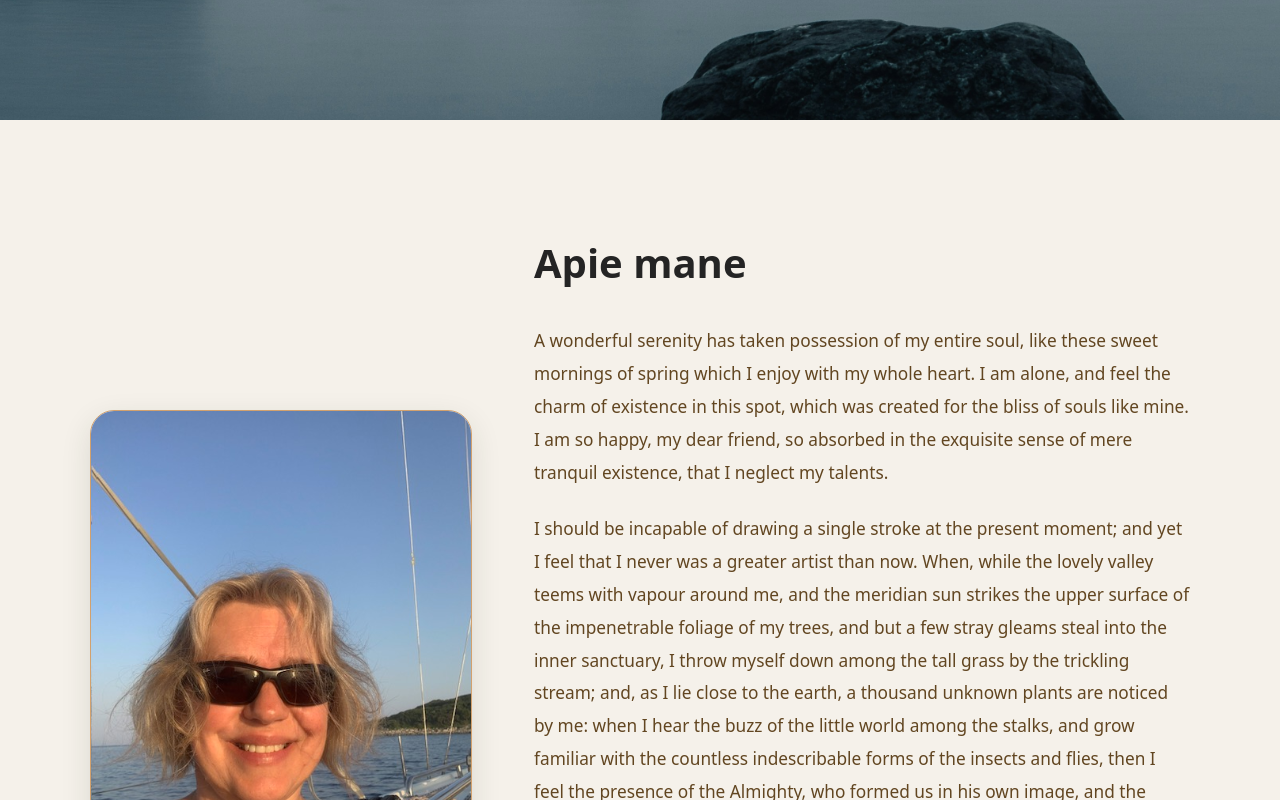
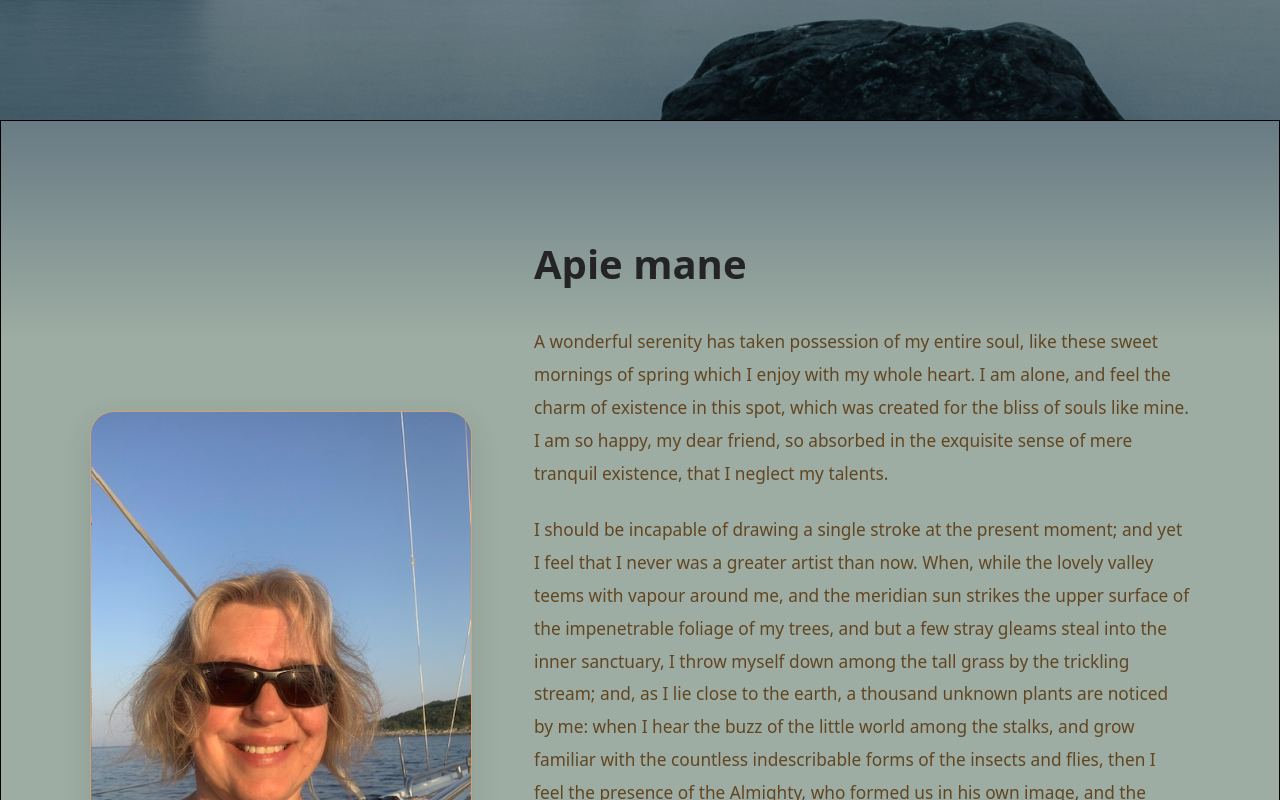
Before and after one commit to Remigijus66/savin, a React (Vite) app: page / in a window 1280 px wide. Shown: the part 680-1480 px from the top of the page. Built offline with nearby package versions, Linux system fonts and the light colour scheme.

Commit message:
gradient background

```diff
--- a/src/App.css
+++ b/src/App.css
@@ -66,7 +66,12 @@ button:focus-visible {
   --text-light: #ffffff;
 
   --background-main: #ffffff;
-  --background-section: #f5f1ea;
+  --background-main-alt1: #9DADA3;
+  --background-main-alt2: #CFD8DF;
+  --background-main-s3: #5B6972;
+  --background-main-s4: #D0D8DA;
+
+    --background-section: #A6B6BA;
 
   --border-color: #D2A16E;
 }
--- a/src/components/Section.tsx
+++ b/src/components/Section.tsx
@@ -1,12 +1,27 @@
 type SectionProps = {
   id: string;
   children: React.ReactNode;
+
   background?: "white" | "light" | "image";
   imageUrl?: string;
 
   justifyContent?: React.CSSProperties["justifyContent"];
   alignItems?: React.CSSProperties["alignItems"];
   height?: React.CSSProperties["height"];
+
+  /**
+   * Example:
+   * [
+   *   { color: "#ffffff", stop: "0%" },
+   *   { color: "#ff0000", stop: "10%" },
+   *   { color: "#ff0000", stop: "90%" },
+   *   { color: "#0000ff", stop: "100%" },
+   * ]
+   */
+  gradientStops?: {
+    color: string;
+    stop: string;
+  }[];
 };
 
 export default function Section({
@@ -16,7 +31,8 @@ export default function Section({
   imageUrl,
   justifyContent = "center",
   alignItems = "center",
-  height= "",
+  height = "",
+  gradientStops,
 }: SectionProps) {
   const backgroundStyle =
     background === "light"
@@ -25,18 +41,25 @@ export default function Section({
       ? `url(${imageUrl})`
       : "#ffffff";
 
+  const gradient =
+    gradientStops && gradientStops.length > 0
+      ? `linear-gradient(to bottom, ${gradientStops
+          .map((g) => `${g.color} ${g.stop}`)
+          .join(", ")})`
+      : undefined;
+
   return (
     <section
       id={id}
       style={{
         minHeight: "100vh",
 
-        // padding: "3rem",
-
         backgroundImage:
           background === "image"
-            ? backgroundStyle
-            : undefined,
+            ? gradient
+              ? `${gradient}, ${backgroundStyle}`
+              : backgroundStyle
+            : gradient,
 
         backgroundColor:
           background !== "image"
@@ -49,20 +72,17 @@ export default function Section({
     >
       <div
         style={{
-          // border: "1px solid rgba(0,0,0,1)",
-          // width: "100% ",
           maxWidth: "1400px",
           margin: "0 auto",
-// height:"100%",
-// height:"100vh",
-height,
-    //  padding: "3rem",
+
+          height,
+
           display: "flex",
           flexDirection: "column",
 
           justifyContent,
           alignItems,
-
+          border: "1px solid black",
         }}
       >
         {children}
--- a/src/sections/About.tsx
+++ b/src/sections/About.tsx
@@ -10,7 +10,28 @@ const aboutText = [
 
 export default function About() {
   return (
-    <Section id="about" background="light">
+    <Section id="about" background="light"
+  //     gradientStops={[
+  //   { color: "#12242e", stop: "0%" },
+
+  //   // quick transition to own color
+  //   { color: "var(--background-main-s1)", stop: "10%" },
+
+  //   // keep own color through most of section
+  //   { color: "var(--background-main-s1)", stop: "10%" },
+
+  //   // transition to next sectioncolor
+  //   { color: "var(--background-main-s2)", stop: "10%" },
+  // ]}
+gradientStops={
+  [
+  { color: "#687a84", stop: "0%" },   // A
+  { color: "var(--background-main-alt1)", stop: "20%" },   // A
+  { color: "var(--background-main-alt1)", stop: "80%" },
+  { color: "var(--background-main-alt2)", stop: "100%" }, // B (boundary)
+]
+}
+  >
       <div
         style={{
           maxWidth: "1100px",
--- a/src/sections/Contact.tsx
+++ b/src/sections/Contact.tsx
@@ -23,6 +23,13 @@ export default function Contact() {
       imageUrl="/liepyno.png"
       justifyContent="flex-end"
       alignItems="flex-end"
+   gradientStops={
+  [
+
+  { color: "var(--background-main-alt1)", stop: "80%" },
+  { color: "var(--background-main-alt2)", stop: "100%" },
+]
+}
     >
       <div
         // className="theme-ocean"
--- a/src/sections/Duk.tsx
+++ b/src/sections/Duk.tsx
@@ -67,6 +67,14 @@ export default function Duk() {
       justifyContent="flex-start"
       alignItems="flex-start"
       background="light"
+   gradientStops={
+  [
+
+  { color: "var(--background-main-alt2)", stop: "80%" },
+  { color: "var(--background-main-alt1)", stop: "100%" },
+]
+}
+
     >
       <div
         style={{
--- a/src/sections/Gestalt.tsx
+++ b/src/sections/Gestalt.tsx
@@ -14,7 +14,13 @@ const gestaltText = [
 
 export default function Gestalt() {
   return (
-    <Section id="gestalt" background="light" height="100vh">
+    <Section id="gestalt" background="light" height="100vh"   gradientStops={
+  [
+
+  { color: "var(--background-main-alt1)", stop: "80%" },
+  { color: "var(--background-main-alt2)", stop: "100%" },
+]
+}>
 <div
   style={{
     minHeight: "100vh",
--- a/src/sections/Hero.tsx
+++ b/src/sections/Hero.tsx
@@ -39,7 +39,7 @@ export default function Hero() {
     <Section id="hero" background="image" imageUrl="/sea.jpg" justifyContent="flex-start" alignItems="center">
     <div  style={{ padding: "3rem"}}>
         <h1 style={{ color: "var(--color-primary)" }}>
-
+          Geštaltinė psichoterapija
         </h1>
 
         <p style={{ fontSize: "40px", color: "var(--color-accent)" }}>
--- a/src/sections/Services.tsx
+++ b/src/sections/Services.tsx
@@ -20,7 +20,15 @@ const services = [
 
 export default function Services() {
   return (
-    <Section id="services" background="light">
+    <Section id="services" background="light"
+ gradientStops={
+  [
+
+  { color: "var(--background-main-alt2)", stop: "80%" },
+  { color: "var(--background-main-alt1)", stop: "100%" },
+]
+}
+  >
       <div
         style={{
           maxWidth: "1200px",
```
